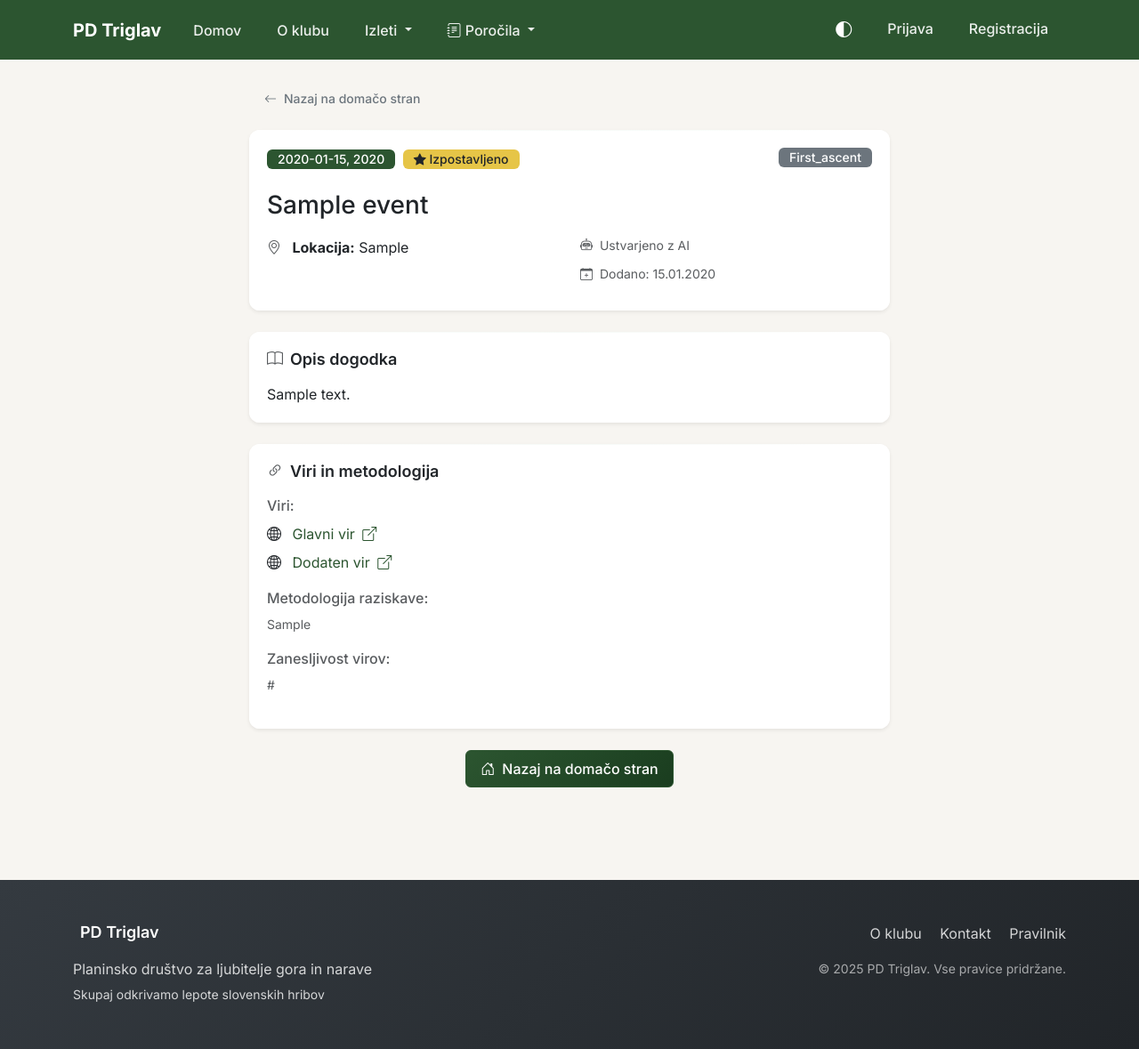
After one commit to Stoick643/pd-triglav, a Flask app: page /history/event/1 in a window 1280 px wide. The commit adds this page. Shown: the whole page at 89% size. Run offline with Flask 3, Linux system fonts and the light colour scheme; tables that the repository leaves empty hold one stand-in row (values such as "Sample post").

```diff
--- a/routes/main.py
+++ b/routes/main.py
@@ -8,6 +8,7 @@ bp = Blueprint('main', __name__)
 def index():
     """Home page with role-based content"""
     todays_event = None
+    recent_events = []
 
     # Get today's historical event (temporarily for everyone)
     if True:  # Temporarily show to everyone
@@ -20,11 +21,35 @@ def index():
                 from utils.content_generation import generate_todays_historical_event
                 todays_event = generate_todays_historical_event()
 
+            # Get recent historical events (last 7, excluding today's)
+            from utils.llm_service import format_date_standard
+            from datetime import datetime
+            today_date = format_date_standard(datetime.now())
+
+            recent_events = HistoricalEvent.query.filter(
+                HistoricalEvent.date != today_date
+            ).order_by(
+                HistoricalEvent.date.desc()
+            ).limit(7).all()
+
         except Exception as e:
-            current_app.logger.error(f"Failed to get today's historical event: {e}")
-            # Continue without historical event
+            current_app.logger.error(f"Failed to get historical events: {e}")
+            # Continue without historical events
 
-    return render_template('index.html', todays_event=todays_event)
+    return render_template('index.html', todays_event=todays_event, recent_events=recent_events)
+
+
+@bp.route('/history/event/<int:event_id>')
+def historical_event_detail(event_id):
+    """Display full details of a historical event"""
+    try:
+        from models.content import HistoricalEvent
+        event = HistoricalEvent.query.get_or_404(event_id)
+        return render_template('history/event_detail.html', event=event)
+    except Exception as e:
+        current_app.logger.error(f"Error loading historical event {event_id}: {e}")
+        flash('Dogodek ni bil najden.', 'error')
+        return redirect(url_for('main.index'))
 
 
 @bp.route('/about')
--- /dev/null
+++ b/templates/history/event_detail.html
@@ -0,0 +1,148 @@
+{% extends "base.html" %}
+
+{% block title %}{{ event.title }} - PD Triglav{% endblock %}
+
+{% block content %}
+<div class="container-fluid">
+    <div class="row">
+        <div class="col-lg-8 mx-auto">
+
+            <!-- Back navigation -->
+            <div class="mb-3">
+                <a href="{{ url_for('main.index') }}" class="btn btn-outline-secondary btn-sm">
+                    <i class="bi bi-arrow-left"></i> Nazaj na domačo stran
+                </a>
+            </div>
+
+            <!-- Event header -->
+            <div class="card border-0 shadow-sm mb-4">
+                <div class="card-body">
+                    <div class="d-flex justify-content-between align-items-start mb-3">
+                        <div>
+                            <span class="badge bg-primary mb-2">{{ event.full_date_string }}</span>
+                            {% if event.is_featured %}
+                            <span class="badge bg-warning text-dark mb-2 ms-1">
+                                <i class="bi bi-star-fill"></i> Izpostavljeno
+                            </span>
+                            {% endif %}
+                        </div>
+                        <span class="badge bg-secondary">{{ event.category.value|title }}</span>
+                    </div>
+
+                    <h1 class="h3 mb-3">{{ event.title }}</h1>
+
+                    <div class="row">
+                        <div class="col-md-6">
+                            {% if event.location %}
+                            <p class="mb-2">
+                                <i class="bi bi-geo-alt text-muted me-2"></i>
+                                <strong>Lokacija:</strong> {{ event.location }}
+                            </p>
+                            {% endif %}
+
+                            {% if event.people_list %}
+                            <p class="mb-2">
+                                <i class="bi bi-people text-muted me-2"></i>
+                                <strong>Udeleženci:</strong>
+                                {% for person in event.people_list %}
+                                    {{ person }}{% if not loop.last %}, {% endif %}
+                                {% endfor %}
+                            </p>
+                            {% endif %}
+                        </div>
+
+                        <div class="col-md-6">
+                            {% if event.is_generated %}
+                            <p class="mb-2 text-muted small">
+                                <i class="bi bi-robot me-1"></i>
+                                Ustvarjeno z AI
+                            </p>
+                            {% endif %}
+
+                            <p class="mb-2 text-muted small">
+                                <i class="bi bi-calendar-plus me-1"></i>
+                                Dodano: {{ event.created_at.strftime('%d.%m.%Y') if event.created_at }}
+                            </p>
+
+                            {% if event.updated_at and event.updated_at != event.created_at %}
+                            <p class="mb-2 text-muted small">
+                                <i class="bi bi-pencil me-1"></i>
+                                Posodobljeno: {{ event.updated_at.strftime('%d.%m.%Y') }}
+                            </p>
+                            {% endif %}
+                        </div>
+                    </div>
+                </div>
+            </div>
+
+            <!-- Event description -->
+            <div class="card border-0 shadow-sm mb-4">
+                <div class="card-body">
+                    <h5 class="card-title mb-3">
+                        <i class="bi bi-book text-muted me-2"></i>Opis dogodka
+                    </h5>
+                    <div class="text-justify">
+                        {{ event.description|safe }}
+                    </div>
+                </div>
+            </div>
+
+            <!-- Sources and methodology -->
+            {% if event.url or event.url_secondary or event.methodology %}
+            <div class="card border-0 shadow-sm mb-4">
+                <div class="card-body">
+                    <h5 class="card-title mb-3">
+                        <i class="bi bi-link-45deg text-muted me-2"></i>Viri in metodologija
+                    </h5>
+
+                    {% if event.url or event.url_secondary %}
+                    <div class="mb-3">
+                        <h6 class="text-muted mb-2">Viri:</h6>
+                        {% if event.url %}
+                        <p class="mb-1">
+                            <i class="bi bi-globe2 me-2"></i>
+                            <a href="{{ event.url }}" target="_blank" rel="noopener noreferrer" class="text-decoration-none">
+                                Glavni vir <i class="bi bi-box-arrow-up-right ms-1"></i>
+                            </a>
+                        </p>
+                        {% endif %}
+
+                        {% if event.url_secondary %}
+                        <p class="mb-1">
+                            <i class="bi bi-globe2 me-2"></i>
+                            <a href="{{ event.url_secondary }}" target="_blank" rel="noopener noreferrer" class="text-decoration-none">
+                                Dodaten vir <i class="bi bi-box-arrow-up-right ms-1"></i>
+                            </a>
+                        </p>
+                        {% endif %}
+                    </div>
+                    {% endif %}
+
+                    {% if event.methodology %}
+                    <div class="mb-3">
+                        <h6 class="text-muted mb-2">Metodologija raziskave:</h6>
+                        <p class="text-muted small">{{ event.methodology }}</p>
+                    </div>
+                    {% endif %}
+
+                    {% if event.url_methodology %}
+                    <div>
+                        <h6 class="text-muted mb-2">Zanesljivost virov:</h6>
+                        <p class="text-muted small">{{ event.url_methodology }}</p>
+                    </div>
+                    {% endif %}
+                </div>
+            </div>
+            {% endif %}
+
+            <!-- Back to top -->
+            <div class="text-center mb-4">
+                <a href="{{ url_for('main.index') }}" class="btn btn-primary">
+                    <i class="bi bi-house-door"></i> Nazaj na domačo stran
+                </a>
+            </div>
+
+        </div>
+    </div>
+</div>
+{% endblock %}
```
Also changed, not shown: templates/index.html (+52 -137 lines), .claude/agents/code-reviewer.md (added), .claude/agents/test-runner.md (added).
